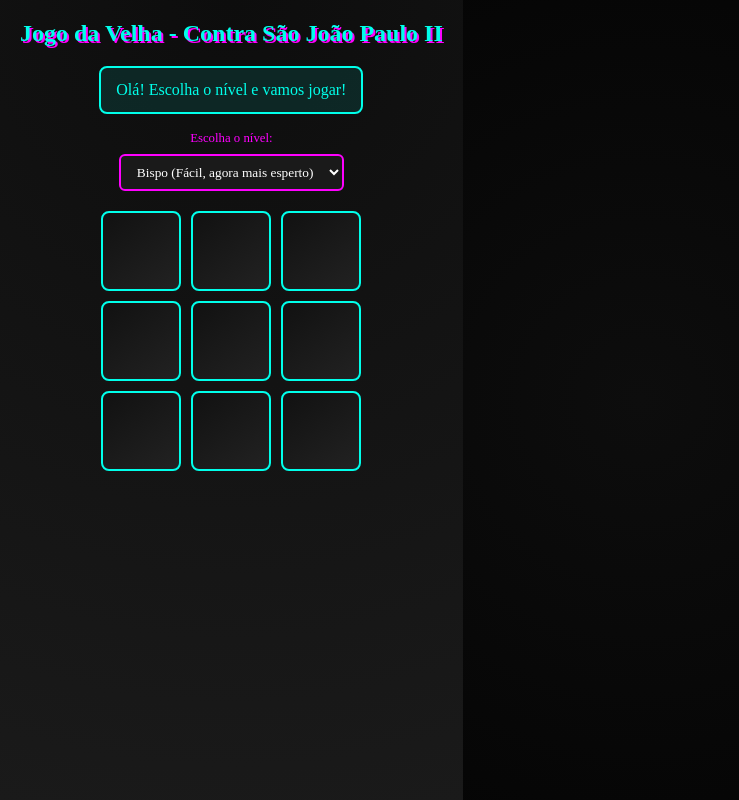
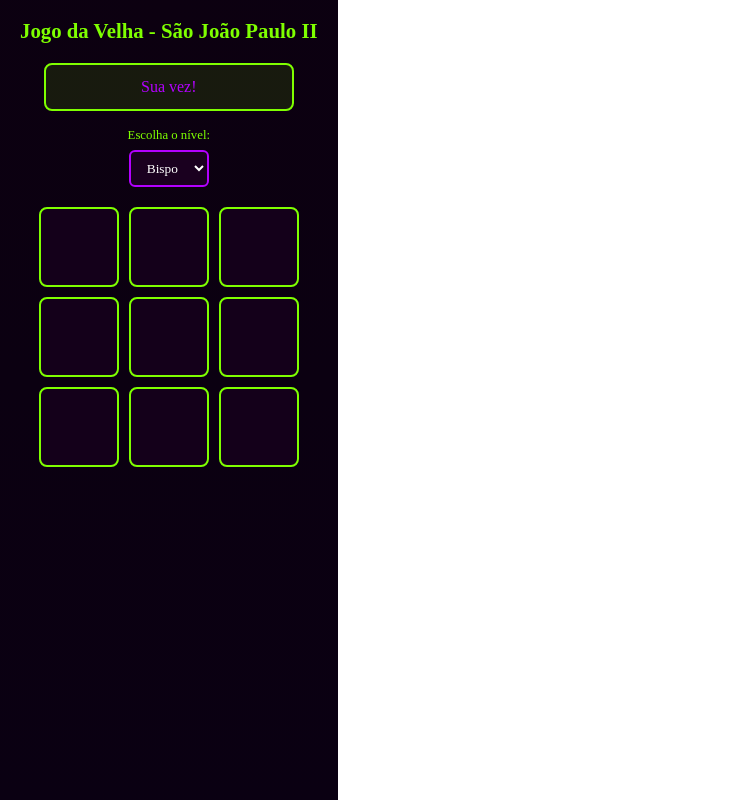
Before and after one commit to JLopes2024/jogo-da-velha-sjpii, a React (Vite) app: page / in a window 1280 px wide. Shown: the whole page, without its empty margins (0-739 px from the left). Built offline with nearby package versions, Linux system fonts and the light colour scheme.

Commit message:
nivel-adicional

```diff
--- a/src/App.css
+++ b/src/App.css
@@ -1,12 +1,10 @@
-/* Reset básico */
 * {
   box-sizing: border-box;
   margin: 0;
   padding: 0;
-  font-family: 'Press Start 2P', cursive; /* Fonte retrô estilo arcade */
+  font-family: 'Press Start 2P', cursive;
 }
 
-/* Container principal */
 .container {
   min-height: 100vh;
   display: flex;
@@ -14,32 +12,28 @@
   align-items: center;
   justify-content: flex-start;
   padding: 20px;
-  background: radial-gradient(circle at top, #0d0d0d, #1a1a1a);
-  color: #ffffff;
+  background: radial-gradient(circle at top, #0c0010, #0a0012);
+  color: #e0e0e0;
 }
 
-/* Título */
 h1 {
-  font-size: 1.5rem;
+  font-size: 1.3rem;
   margin-bottom: 20px;
-  color: #00ffea;
-  text-shadow: 2px 2px #ff00ff;
+  color: #7fff00;
   text-align: center;
 }
 
-/* Mensagem do bot */
 .bot-message {
-  background-color: rgba(0, 255, 234, 0.1);
-  color: #00ffea;
+  background-color: rgba(127, 255, 0, 0.1);
+  color: #b300ff;
   padding: 10px 15px;
-  border: 2px solid #00ffea;
+  border: 2px solid #7fff00;
   border-radius: 8px;
   margin-bottom: 15px;
   text-align: center;
   min-width: 250px;
 }
 
-/* Seleção de nível */
 .level-selector {
   margin-bottom: 20px;
   display: flex;
@@ -50,20 +44,19 @@ h1 {
 .level-selector label {
   margin-bottom: 5px;
   font-size: 0.8rem;
-  color: #ff00ff;
+  color: #7fff00;
 }
 
 .level-selector select {
   padding: 8px 12px;
   border-radius: 6px;
-  border: 2px solid #ff00ff;
-  background: #1a1a1a;
+  border: 2px solid #b300ff;
+  background: #1a001f;
   color: #ffffff;
   font-family: 'Press Start 2P', cursive;
   cursor: pointer;
 }
 
-/* Tabuleiro */
 .board {
   display: grid;
   grid-template-columns: repeat(3, 80px);
@@ -80,7 +73,6 @@ h1 {
   }
 }
 
-/* Cada célula */
 .cell {
   display: flex;
   align-items: center;
@@ -88,20 +80,18 @@ h1 {
   font-size: 1.5rem;
   font-weight: bold;
   cursor: pointer;
-  border: 2px solid #00ffea;
+  border: 2px solid #7fff00;
   border-radius: 8px;
-  background: linear-gradient(145deg, #111111, #222222);
+  background: #14001a;
+  color: #b300ff;
   transition: transform 0.1s, background 0.2s;
-  color: #00ffea;
-  text-shadow: 1px 1px #ff00ff;
 }
 
 .cell:hover {
-  transform: scale(1.1);
-  background: linear-gradient(145deg, #222222, #333333);
+  transform: scale(1.05);
+  background: #21002a;
 }
 
-/* Mensagem de vitória/empate */
 .winner {
   text-align: center;
   margin-top: 10px;
@@ -109,29 +99,39 @@ h1 {
 
 .winner h2 {
   font-size: 1rem;
-  color: #ff00ff;
-  text-shadow: 2px 2px #00ffea;
+  color: #b300ff;
   margin-bottom: 10px;
 }
 
 .winner button {
   padding: 10px 20px;
   font-family: 'Press Start 2P', cursive;
-  background: #0d0d0d;
-  color: #00ffea;
-  border: 2px solid #00ffea;
+  background: #0c0010;
+  color: #7fff00;
+  border: 2px solid #7fff00;
   border-radius: 8px;
   cursor: pointer;
   transition: all 0.2s;
 }
 
 .winner button:hover {
-  background: #00ffea;
-  color: #0d0d0d;
-  box-shadow: 0 0 10px #00ffea;
+  background: #7fff00;
+  color: #0c0010;
+}
+.unlock-button {
+  margin-top: 10px;
+  padding: 10px 15px;
+  border: 2px solid #b300ff;
+  background-color: #0c0010;
+  color: #7fff00;
+  border-radius: 8px;
+  cursor: pointer;
+  font-family: 'Press Start 2P', cursive;
+  transition: all 0.3s;
 }
 
-/* Pequenos detalhes retrô neon */
-body {
-  background: radial-gradient(circle, #0d0d0d 0%, #000000 100%);
+.unlock-button:hover {
+  background-color: #7fff00;
+  color: #0c0010;
+  transform: scale(1.05);
 }
--- a/src/App.jsx
+++ b/src/App.jsx
@@ -1,286 +1,217 @@
-import React, { useState, useEffect } from 'react';
-import './App.css';
+import React, { useState, useEffect } from "react";
+import "./App.css";
 
-// Tabuleiro inicial: 9 posições vazias
-const initialBoard = Array(9).fill(null);
+export default function JogoDaVelha() {
+  const [board, setBoard] = useState(Array(9).fill(null));
+  const [isXNext, setIsXNext] = useState(true);
+  const [winner, setWinner] = useState(null);
+  const [level, setLevel] = useState("facil");
+  const [supremeUnlocked, setSupremeUnlocked] = useState(false); // nível secreto
+  const [supremeTries, setSupremeTries] = useState(3); // tentativas restantes
 
-function App() {
-  // Estado do tabuleiro
-  const [board, setBoard] = useState(initialBoard);
-  // Indica se é a vez do jogador
-  const [isPlayerTurn, setIsPlayerTurn] = useState(true);
-  // Guarda o vencedor ou empate
-  const [winner, setWinner] = useState(null);
-  // Nível do bot: 'bispo', 'papa' ou 'santo'
-  const [level, setLevel] = useState('bispo');
-  // Mensagem dinâmica do bot
-  const [botMessage, setBotMessage] = useState('Olá! Escolha o nível e vamos jogar!');
-
-  // useEffect para disparar a jogada do bot quando for a vez dele
-  useEffect(() => {
-    if (!isPlayerTurn && !winner) {
-      const timer = setTimeout(() => {
-        botMove();
-      }, 500); // Delay para simular "pensamento"
-      return () => clearTimeout(timer);
-    }
-  }, [isPlayerTurn, winner, level]);
-
-  // Função principal do bot
-  const botMove = () => {
-    const newBoard = board.slice();
-    let bestMove;
-
-    if (level === 'bispo') {
-      // -------------------
-      // Nível Bispo: agora mais difícil
-      // Ele tenta bloquear o jogador ou criar vitória simples
-      // -------------------
-      bestMove = getSafeMove(newBoard); // função que escolhe movimento "semi-inteligente"
-      setBotMessage(randomMessage('bispo'));
-    } else if (level === 'papa') {
-      // -------------------
-      // Nível Papa: mistura Minimax e aleatório
-      // -------------------
-      if (Math.random() < 0.5) {
-        bestMove = getBestMove(newBoard);
-        setBotMessage(randomMessage('papaSmart'));
-      } else {
-        const emptyCells = board.map((c,i) => c===null?i:null).filter(i=>i!==null);
-        bestMove = emptyCells[Math.floor(Math.random()*emptyCells.length)];
-        setBotMessage(randomMessage('papa'));
-      }
-    } else {
-      // -------------------
-      // Nível Santo: Minimax completo (difícil)
-      // -------------------
-      bestMove = getBestMove(newBoard);
-      setBotMessage(randomMessage('santo'));
-    }
-
-    // Marca a jogada do bot
-    newBoard[bestMove] = 'X';
-    setBoard(newBoard);
-    checkWinner(newBoard);
-    setIsPlayerTurn(true);
-  };
-
-  // -------------------
-  // Jogador clica em uma célula
-  // -------------------
-  const handleClick = (index) => {
-    if (board[index] || !isPlayerTurn || winner) return;
-
-    const newBoard = board.slice();
-    newBoard[index] = 'O'; // jogador é 'O'
-    setBoard(newBoard);
-    checkWinner(newBoard);
-    setIsPlayerTurn(false);
-  };
-
-  // -------------------
-  // Checa vitória ou empate
-  // -------------------
-  const checkWinner = (b) => {
+  // 🧠 Função para verificar vencedor
+  const calculateWinner = (squares) => {
     const lines = [
-      [0,1,2],[3,4,5],[6,7,8],
-      [0,3,6],[1,4,7],[2,5,8],
-      [0,4,8],[2,4,6]
+      [0, 1, 2],
+      [3, 4, 5],
+      [6, 7, 8],
+      [0, 3, 6],
+      [1, 4, 7],
+      [2, 5, 8],
+      [0, 4, 8],
+      [2, 4, 6],
     ];
-
-    for (let [a,bIndex,c] of lines) {
-      if (b[a] && b[a] === b[bIndex] && b[a] === b[c]) {
-        setWinner(b[a] === 'O' ? 'Você ganhou!' : 'São João Paulo II ganhou!');
-        setBotMessage(b[a] === 'X' ? 'Haha, sabia que venceria!' : 'Não desanime, jovem!');
-        return;
-      }
-    }
-
-    // Se não houver posições vazias → empate
-    if (!b.includes(null)) {
-      setWinner('Empate!');
-      setBotMessage('Empate! Somos igualmente sábios hoje.');
-    }
-  };
-
-  // -------------------
-  // Reinicia o jogo
-  // -------------------
-  const resetGame = () => {
-    setBoard(initialBoard);
-    setWinner(null);
-    setIsPlayerTurn(true);
-    setBotMessage('Vamos jogar novamente! Escolha o nível.');
-  };
-
-  // ==================== BOT INTELIGENTE (Minimax) ====================
-
-  // Minimax completo usado para Papa (50%) e Santo
-  const getBestMove = (board) => {
-    let bestScore = -Infinity;
-    let move;
-    const emptyCells = board.map((cell, i) => cell === null ? i : null).filter(i => i !== null);
-
-    emptyCells.forEach(i => {
-      board[i] = 'X';
-      const score = minimax(board, false);
-      board[i] = null;
-      if (score > bestScore) {
-        bestScore = score;
-        move = i;
-      }
-    });
-
-    return move;
-  };
-
-  const minimax = (board, isMaximizing) => {
-    const result = evaluate(board);
-    if (result !== null) return result;
-
-    const emptyCells = board.map((cell, i) => cell === null ? i : null).filter(i => i !== null);
-
-    if (isMaximizing) {
-      let bestScore = -Infinity;
-      for (let i of emptyCells) {
-        board[i] = 'X';
-        bestScore = Math.max(bestScore, minimax(board, false));
-        board[i] = null;
-      }
-      return bestScore;
-    } else {
-      let bestScore = Infinity;
-      for (let i of emptyCells) {
-        board[i] = 'O';
-        bestScore = Math.min(bestScore, minimax(board, true));
-        board[i] = null;
-      }
-      return bestScore;
-    }
-  };
-
-  // Avalia vitória (-10 derrota, 10 vitória, 0 empate)
-  const evaluate = (board) => {
-    const lines = [
-      [0,1,2],[3,4,5],[6,7,8],
-      [0,3,6],[1,4,7],[2,5,8],
-      [0,4,8],[2,4,6]
-    ];
-
-    for (let [a,b,c] of lines) {
-      if (board[a] && board[a] === board[b] && board[a] === board[c]) {
-        return board[a] === 'X' ? 10 : -10;
-      }
-    }
-
-    if (!board.includes(null)) return 0; // empate
-    return null;
-  };
-
-  // ==================== FUNÇÃO PARA BISPO MAIS DIFÍCIL ====================
-  // Escolhe primeiro movimento inteligente: bloqueia jogador ou faz linha com 2 'X'
-  const getSafeMove = (board) => {
-    // Checa se pode vencer na próxima jogada
-    const winMove = findWinningMove(board, 'X');
-    if (winMove !== null) return winMove;
-
-    // Checa se precisa bloquear o jogador
-    const blockMove = findWinningMove(board, 'O');
-    if (blockMove !== null) return blockMove;
-
-    // Caso contrário, escolhe aleatório
-    const emptyCells = board.map((c,i) => c===null?i:null).filter(i=>i!==null);
-    return emptyCells[Math.floor(Math.random()*emptyCells.length)];
-  };
-
-  // Função auxiliar para checar vitória na próxima jogada
-  const findWinningMove = (b, player) => {
-    const lines = [
-      [0,1,2],[3,4,5],[6,7,8],
-      [0,3,6],[1,4,7],[2,5,8],
-      [0,4,8],[2,4,6]
-    ];
-
-    for (let [a,bIndex,c] of lines) {
-      const line = [b[a], b[bIndex], b[c]];
-      if (line.filter(x=>x===player).length===2 && line.includes(null)) {
-        return [a,bIndex,c][line.indexOf(null)];
+    for (let [a, b, c] of lines) {
+      if (squares[a] && squares[a] === squares[b] && squares[a] === squares[c]) {
+        return squares[a];
       }
     }
     return null;
   };
 
-  // ==================== MENSAGENS ENGRAÇADAS DO BOT ====================
-
-  const randomMessage = (type) => {
-    const messages = {
-      bispo: [
-        'Hm, isso vai ser divertido!',
-        'Estou apenas começando...',
-        'Você pode vencer, mas não será fácil!'
-      ],
-      papa: [
-        'Hmm, estou refletindo...',
-        'Vamos ver se consigo essa vitória!',
-        'Não subestime um Papa!'
-      ],
-      papaSmart: [
-        'O jogo está ficando interessante...',
-        'Preciso pensar um pouco mais...',
-        'Que movimento sábio eu farei agora?'
-      ],
-      santo: [
-        'Santo ou sábio, o caminho da vitória é claro!',
-        'Minhas estratégias são divinas!',
-        'Prepare-se para o desafio máximo!'
-      ]
-    };
-
-    const arr = messages[type] || ['...'];
-    return arr[Math.floor(Math.random() * arr.length)];
+  // 🧹 Reinicia o tabuleiro
+  const resetBoard = () => {
+    setBoard(Array(9).fill(null));
+    setWinner(null);
+    setIsXNext(true);
   };
 
-  // ==================================================================
+  // 🕹️ Clique do jogador
+  const handleClick = (index) => {
+    if (winner || board[index]) return;
+    const newBoard = [...board];
+    newBoard[index] = isXNext ? "X" : "O";
+    setBoard(newBoard);
+    setIsXNext(!isXNext);
+  };
+
+  // 🤖 Movimento do bot (cada nível com estratégia diferente)
+  const botMove = (newBoard) => {
+    const emptyCells = newBoard
+      .map((cell, i) => (cell === null ? i : null))
+      .filter((i) => i !== null);
+    if (emptyCells.length === 0) return;
+
+    let move = emptyCells[Math.floor(Math.random() * emptyCells.length)];
+
+    // Médio → tenta vencer
+    if (level === "medio") {
+      for (let i of emptyCells) {
+        const copy = [...newBoard];
+        copy[i] = "O";
+        if (calculateWinner(copy) === "O") {
+          move = i;
+          break;
+        }
+      }
+    }
+
+    // Difícil → bloqueia e vence
+    if (level === "dificil" || level === "supremo") {
+      // tenta vencer
+      for (let i of emptyCells) {
+        const copy = [...newBoard];
+        copy[i] = "O";
+        if (calculateWinner(copy) === "O") {
+          move = i;
+          break;
+        }
+      }
+
+      // tenta bloquear o jogador
+      for (let i of emptyCells) {
+        const copy = [...newBoard];
+        copy[i] = "X";
+        if (calculateWinner(copy) === "X") {
+          move = i;
+          break;
+        }
+      }
+
+      // Supremo → joga quase perfeito
+      if (level === "supremo") {
+        const priority = [4, 0, 2, 6, 8, 1, 3, 5, 7];
+        for (let i of priority) {
+          if (emptyCells.includes(i)) {
+            move = i;
+            break;
+          }
+        }
+
+        // chance mínima de erro (5%)
+        if (Math.random() < 0.05) {
+          move = emptyCells[Math.floor(Math.random() * emptyCells.length)];
+        }
+      }
+    }
+
+    newBoard[move] = "O";
+    setBoard(newBoard);
+    setIsXNext(true);
+  };
+
+  // 🧩 Efeito principal (checagem de vencedor + bot)
+  useEffect(() => {
+    const win = calculateWinner(board);
+
+    if (win) {
+      setWinner(win);
+
+      // ✅ Se o jogador vence no modo "Santo", desbloqueia o Supremo
+      if (win === "X" && level === "dificil") {
+        setSupremeUnlocked(true);
+        setSupremeTries(3);
+      }
+
+      // ❌ Se o jogador perde no modo Supremo, conta tentativa
+      if ((win === "O" || win === "Empate") && level === "supremo") {
+        setSupremeTries((prev) => prev - 1);
+      }
+    } else if (!board.includes(null)) {
+      setWinner("Empate");
+
+      // Empate também conta como falha no Supremo
+      if (level === "supremo") {
+        setSupremeTries((prev) => prev - 1);
+      }
+    } else if (!isXNext) {
+      setTimeout(() => botMove([...board]), 500);
+    }
+  }, [board, isXNext]);
+
+  // 🧨 Remove o modo Supremo se as tentativas acabarem
+  useEffect(() => {
+    if (supremeTries <= 0 && supremeUnlocked && level === "supremo") {
+      alert("Nossa Senhora se despediu! 🌹");
+      setSupremeUnlocked(false);
+      setLevel("facil");
+      resetBoard();
+    }
+  }, [supremeTries]);
+
+  // 🔁 Trocar o nível → zera tabuleiro
+  const handleLevelChange = (e) => {
+    setLevel(e.target.value);
+    resetBoard();
+  };
 
   return (
     <div className="container">
-      <h1>Jogo da Velha - Contra São João Paulo II</h1>
+      <h1>Jogo da Velha - São João Paulo II</h1>
 
-      {/* Mensagem do bot */}
-      <div className="bot-message">{botMessage}</div>
-
-      {/* Seleção de nível */}
-      <div className="level-selector">
-        <label>Escolha o nível: </label>
-        <select value={level} onChange={(e) => setLevel(e.target.value)}>
-          <option value="bispo">Bispo (Fácil, agora mais esperto)</option>
-          <option value="papa">Papa (Médio)</option>
-          <option value="santo">Santo (Difícil)</option>
-        </select>
+      <div className="bot-message">
+        {winner
+          ? winner === "Empate"
+            ? "Empate! 😅"
+            : `Vitória de ${winner}! 🎉`
+          : isXNext
+          ? "Sua vez!"
+          : level === "supremo"
+          ? "Nossa Senhora está guiando os passos... 🙏"
+          : "Turno do São João Paulo II 🤖"}
       </div>
 
-      {/* Tabuleiro */}
+      <div className="level-selector">
+        <label htmlFor="level">Escolha o nível:</label>
+        <select id="level" value={level} onChange={handleLevelChange}>
+          <option value="facil">Bispo</option>
+          <option value="medio">Papa</option>
+          <option value="dificil">Santo</option>
+          {supremeUnlocked && <option value="supremo">Nossa Senhora 🌟</option>}
+        </select>
+
+        {level === "supremo" && (
+          <p style={{ color: "#ff00ff", marginTop: "8px", fontSize: "0.7rem" }}>
+            Tentativas restantes: {supremeTries}
+          </p>
+        )}
+      </div>
+
       <div className="board">
         {board.map((cell, index) => (
-          <div
-            key={index}
-            className="cell"
-            onClick={() => handleClick(index)}
-          >
+          <div key={index} className="cell" onClick={() => handleClick(index)}>
             {cell}
           </div>
         ))}
       </div>
 
-      {/* Mensagem de vitória/empate */}
       {winner && (
         <div className="winner">
-          <h2>{winner}</h2>
-          <button onClick={resetGame}>Reiniciar</button>
+          <h2>
+            {winner === "Empate"
+              ? "Empate!"
+              : `${winner} venceu o jogo!`}
+          </h2>
+          <button onClick={resetBoard}>Jogar novamente</button>
         </div>
+      )}
+
+      {supremeUnlocked && level !== "supremo" && (
+        <p style={{ color: "#9c27b0", marginTop: "15px", fontSize: "0.8rem" }}>
+          🌟 Você desbloqueou o nível Supremo!
+          Escolha “Nossa Senhora” e teste sua fé 😇
+        </p>
       )}
     </div>
   );
 }
-
-export default App;
```
